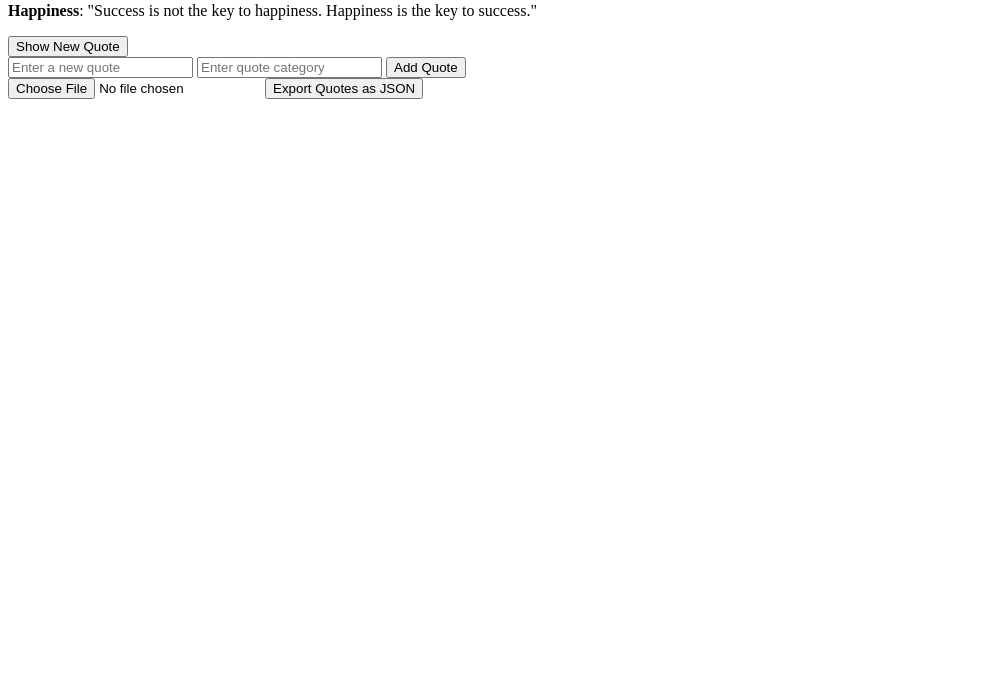
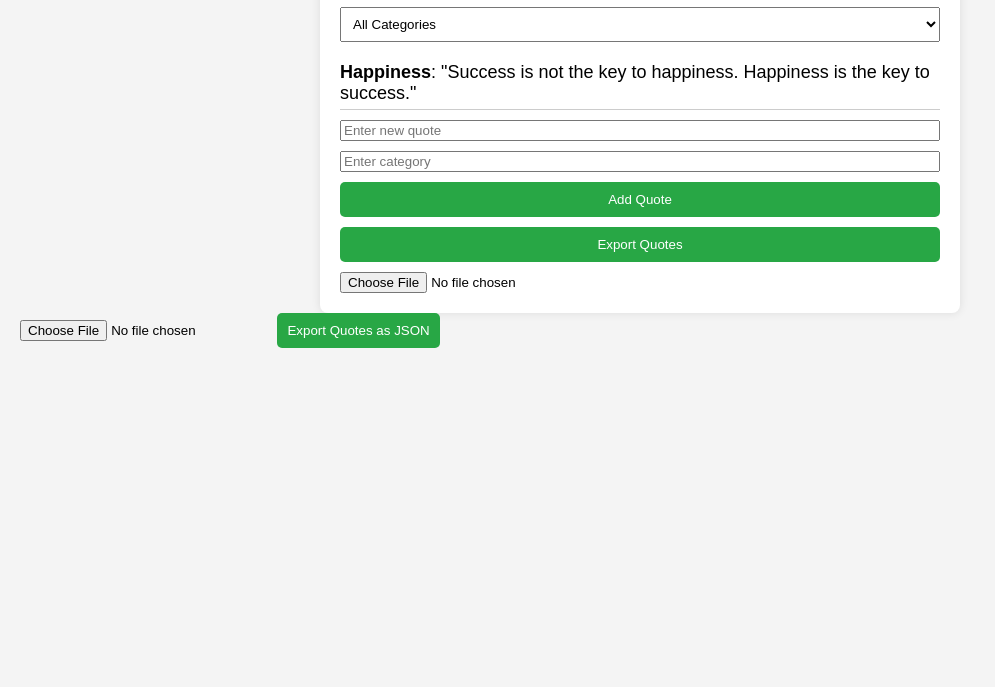
Before and after one commit to MeriemNassih/alx_fe_javascript, a plain HTML site: page dom-manipulation/index.html in a window 1280 px wide. Shown: the part 113-800 px from the top of the page, without its empty margins (0-995 px from the left). Drawn offline with Linux system fonts and the light colour scheme; files that its build step writes are made by us from their sources.

Commit message:
Updated index.html and script.js, added styles.css

```diff
--- a/dom-manipulation/index.html
+++ b/dom-manipulation/index.html
@@ -1,26 +1,28 @@
 <!DOCTYPE html>
 <html lang="en">
 <head>
-    <meta charset="UTF-8" />
-    <meta name="viewport" content="width=device-width, initial-scale=1.0" />
+    <meta charset="UTF-8">
+    <meta name="viewport" content="width=device-width, initial-scale=1.0">
     <title>Dynamic Quote Generator</title>
+    <link rel="stylesheet" href="styles.css">
 </head>
 <body>
-    <h1>Dynamic Quote Generator</h1>
+    <div class="container">
+        <h1>Dynamic Quote Generator</h1>
 
-    <label for="categoryFilter">Filter by Category:</label>
-    <select id="categoryFilter" onchange="filterQuotes()">
-        <option value="all">All Categories</option>
-    </select>
+        <select id="categoryFilter" class="filter-dropdown">
+            <option value="all">All Categories</option>
+        </select>
 
-    <div id="quoteDisplay"></div>
+        <div id="quoteDisplay" class="quote-display"></div>
 
-    <button id="newQuote">Show New Quote</button>
-
-    <div id="formContainer">
-        <input id="newQuoteText" type="text" placeholder="Enter a new quote" />
-        <input id="newQuoteCategory" type="text" placeholder="Enter quote category" />
-        <button onclick="addQuote()">Add Quote</button>
+        <div class="controls">
+            <input type="text" id="newQuoteText" placeholder="Enter new quote">
+            <input type="text" id="newQuoteCategory" placeholder="Enter category">
+            <button id="newQuote">Add Quote</button>
+            <button onclick="exportToJson()">Export Quotes</button>
+            <input type="file" onchange="importFromJsonFile(event)" />
+        </div>
     </div>
 
     <div>
--- a/dom-manipulation/script.js
+++ b/dom-manipulation/script.js
@@ -1,30 +1,25 @@
-// Array of initial quotes
 let quotes = [
   { text: "The best way to predict the future is to invent it.", category: "Inspiration" },
   { text: "Life is 10% what happens to us and 90% how we react to it.", category: "Motivation" },
   { text: "Success is not the key to happiness. Happiness is the key to success.", category: "Happiness" }
 ];
 
-const serverUrl = "https://jsonplaceholder.typicode.com/posts"; // Simulated server URL
-
-// Load existing quotes from local storage
 function loadQuotes() {
     const storedQuotes = localStorage.getItem('quotes');
-  if (storedQuotes) quotes = JSON.parse(storedQuotes);
+    if (storedQuotes) {
+        quotes = JSON.parse(storedQuotes);
+    }
 }
 
-// Save quotes to local storage
 function saveQuotes() {
     localStorage.setItem('quotes', JSON.stringify(quotes));
 }
 
-// Populate the category filter dropdown
 function populateCategories() {
     const categorySet = new Set(quotes.map(quote => quote.category));
     const categoryFilter = document.getElementById("categoryFilter");
 
-  categoryFilter.innerHTML = '<option value="all">All Categories</option>'; // Clear existing options
-
+    categoryFilter.innerHTML = '<option value="all">All Categories</option>';
     categorySet.forEach(category => {
         const option = document.createElement("option");
         option.value = category;
@@ -36,7 +31,6 @@ function populateCategories() {
     categoryFilter.value = lastSelectedCategory;
 }
 
-// Filter quotes based on the selected category
 function filterQuotes() {
     const selectedCategory = document.getElementById("categoryFilter").value;
     localStorage.setItem('lastSelectedCategory', selectedCategory);
@@ -48,7 +42,6 @@ function filterQuotes() {
     displayQuotes(filteredQuotes);
 }
 
-// Display quotes in the UI
 function displayQuotes(filteredQuotes) {
     const quoteDisplay = document.getElementById("quoteDisplay");
     quoteDisplay.innerHTML = "";
@@ -62,14 +55,14 @@ function displayQuotes(filteredQuotes) {
     }
 }
 
-// Show a random quote
 function showRandomQuote() {
     const randomIndex = Math.floor(Math.random() * quotes.length);
     const quote = quotes[randomIndex];
-  document.getElementById("quoteDisplay").innerHTML = `<p><strong>${quote.category}</strong>: "${quote.text}"</p>`;
+    const quoteDisplay = document.getElementById("quoteDisplay");
+
+    quoteDisplay.innerHTML = `<p><strong>${quote.category}</strong>: "${quote.text}"</p>`;
 }
 
-// Add a new quote
 function addQuote() {
     const newQuoteText = document.getElementById("newQuoteText").value;
     const newQuoteCategory = document.getElementById("newQuoteCategory").value;
@@ -78,6 +71,8 @@ function addQuote() {
         quotes.push({ text: newQuoteText, category: newQuoteCategory });
         saveQuotes();
         alert("Quote added successfully!");
+        document.getElementById("newQuoteText").value = "";
+        document.getElementById("newQuoteCategory").value = "";
         populateCategories();
         showRandomQuote();
     } else {
@@ -85,59 +80,33 @@ function addQuote() {
     }
 }
 
-// Export quotes as JSON
 function exportToJson() {
     const blob = new Blob([JSON.stringify(quotes, null, 2)], { type: 'application/json' });
     const url = URL.createObjectURL(blob);
+
     const a = document.createElement('a');
     a.href = url;
     a.download = 'quotes.json';
+    document.body.appendChild(a);
     a.click();
+    document.body.removeChild(a);
 }
 
-// Import quotes from JSON file
 function importFromJsonFile(event) {
     const fileReader = new FileReader();
     fileReader.onload = function(event) {
         const importedQuotes = JSON.parse(event.target.result);
         quotes.push(...importedQuotes);
         saveQuotes();
-      alert("Quotes imported successfully!");
+        alert('Quotes imported successfully!');
         populateCategories();
+        showRandomQuote();
     };
     fileReader.readAsText(event.target.files[0]);
 }
 
-// Sync with the server (GET request)
-async function syncWithServer() {
-  try {
-      const response = await fetch(serverUrl);
-      const serverQuotes = await response.json();
-      resolveConflicts(serverQuotes);
-  } catch (error) {
-      console.error("Error syncing with server:", error);
-  }
-}
+document.getElementById("newQuote").addEventListener("click", showRandomQuote);
 
-// Resolve conflicts by giving priority to server data
-function resolveConflicts(serverQuotes) {
-  const newQuotes = serverQuotes.map(item => ({
-      text: item.title,
-      category: "Server" // Example category for server data
-  }));
-
-  quotes = newQuotes; // Server data takes precedence
-  saveQuotes();
-  alert("Data synced with server. Conflicts resolved.");
-  populateCategories();
-  filterQuotes();
-}
-
-// Periodic sync every 60 seconds
-setInterval(syncWithServer, 60000);
-
-// Initialize the application
 loadQuotes();
 populateCategories();
-document.getElementById("newQuote").addEventListener("click", showRandomQuote);
 window.onload = showRandomQuote;
--- /dev/null
+++ b/styles.css
@@ -0,0 +1,52 @@
+body {
+    font-family: Arial, sans-serif;
+    background-color: #f4f4f4;
+    margin: 0;
+    padding: 20px;
+}
+
+.container {
+    max-width: 600px;
+    margin: auto;
+    background-color: white;
+    padding: 20px;
+    box-shadow: 0 0 10px rgba(0, 0, 0, 0.1);
+    border-radius: 8px;
+}
+
+h1 {
+    text-align: center;
+    color: #333;
+}
+
+.filter-dropdown {
+    width: 100%;
+    padding: 8px;
+    margin-bottom: 10px;
+}
+
+.quote-display p {
+    font-size: 18px;
+    margin: 10px 0;
+    border-bottom: 1px solid #ccc;
+    padding-bottom: 5px;
+}
+
+.controls {
+    display: flex;
+    flex-direction: column;
+    gap: 10px;
+}
+
+button {
+    padding: 10px;
+    background-color: #28a745;
+    color: white;
+    border: none;
+    border-radius: 5px;
+    cursor: pointer;
+}
+
+button:hover {
+    background-color: #218838;
+}
```
Lines whose indentation alone changed are shown as unchanged.
